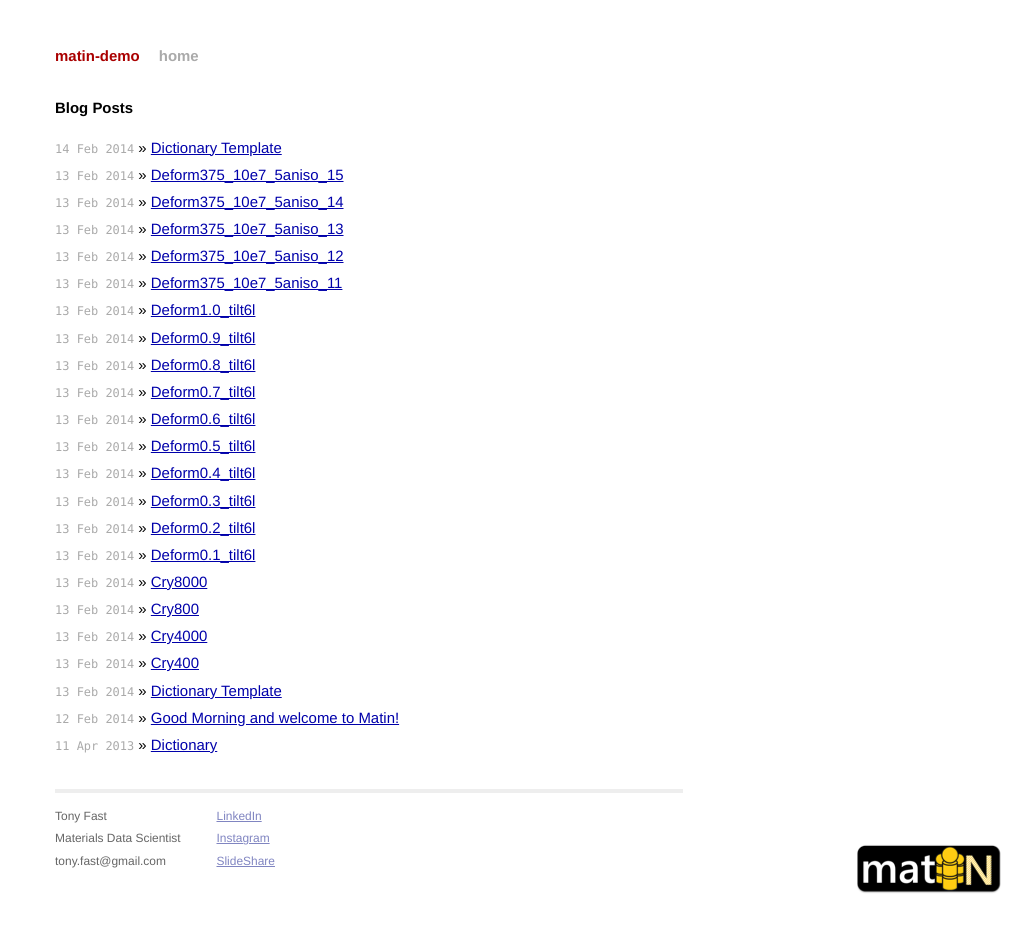
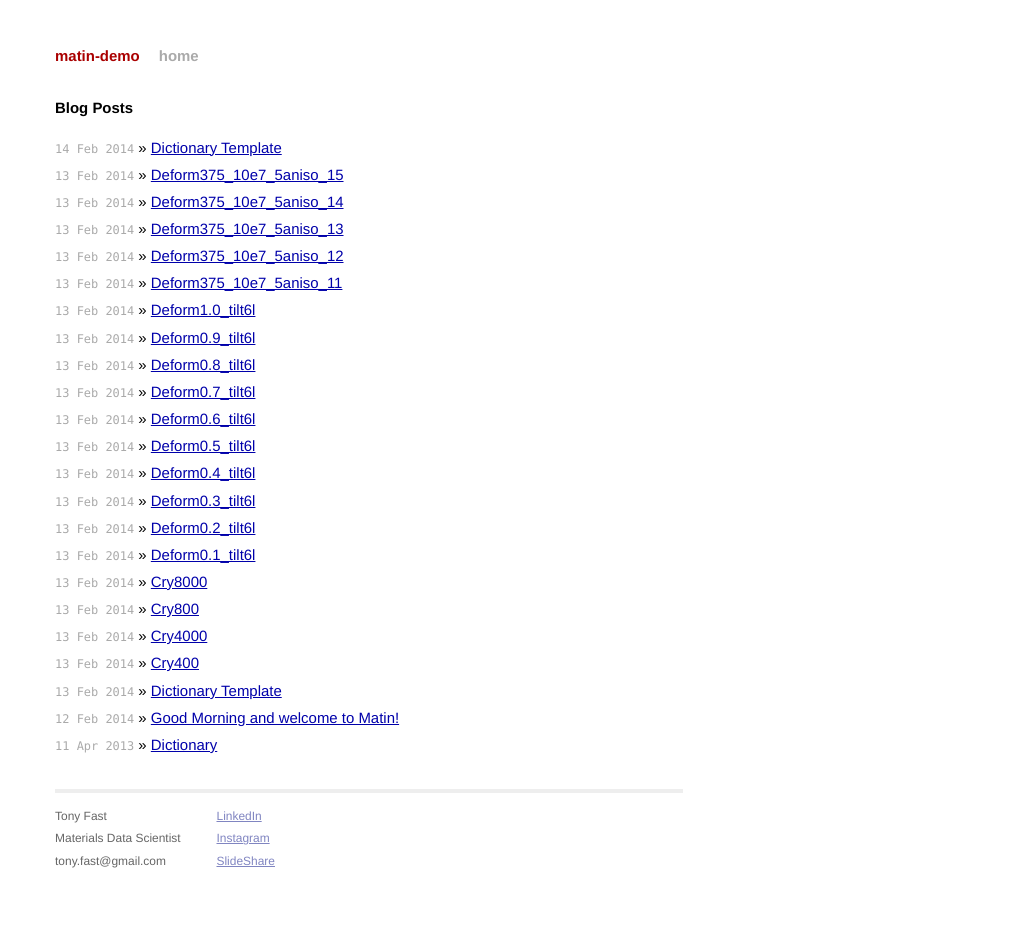
Before and after one commit to tonyfast/matin-polymer-demo, a Jekyll site: the page built from index.html, in a window 1280 px wide. Shown: the whole page, without its empty margins (271-1280 px from the left). Built offline with Jekyll 4.4.1, drawn with Linux system fonts in a browser that asks for light colours; Markdown is read by kramdown in place of the engine named in the settings.

Commit message:
The logo location was wrong

```diff
--- a/css/main.css
+++ b/css/main.css
@@ -17,7 +17,7 @@
   font: 13.34px Helvetica, Arial, sans-serif;
   font-size: small;
   text-align: center;
-  background: url(/assets/logo.png);
+  background: url(matin-template/assets/logo.png);
   background-size: auto;
   background-repeat: no-repeat;
   background-position: right bottom;
```
